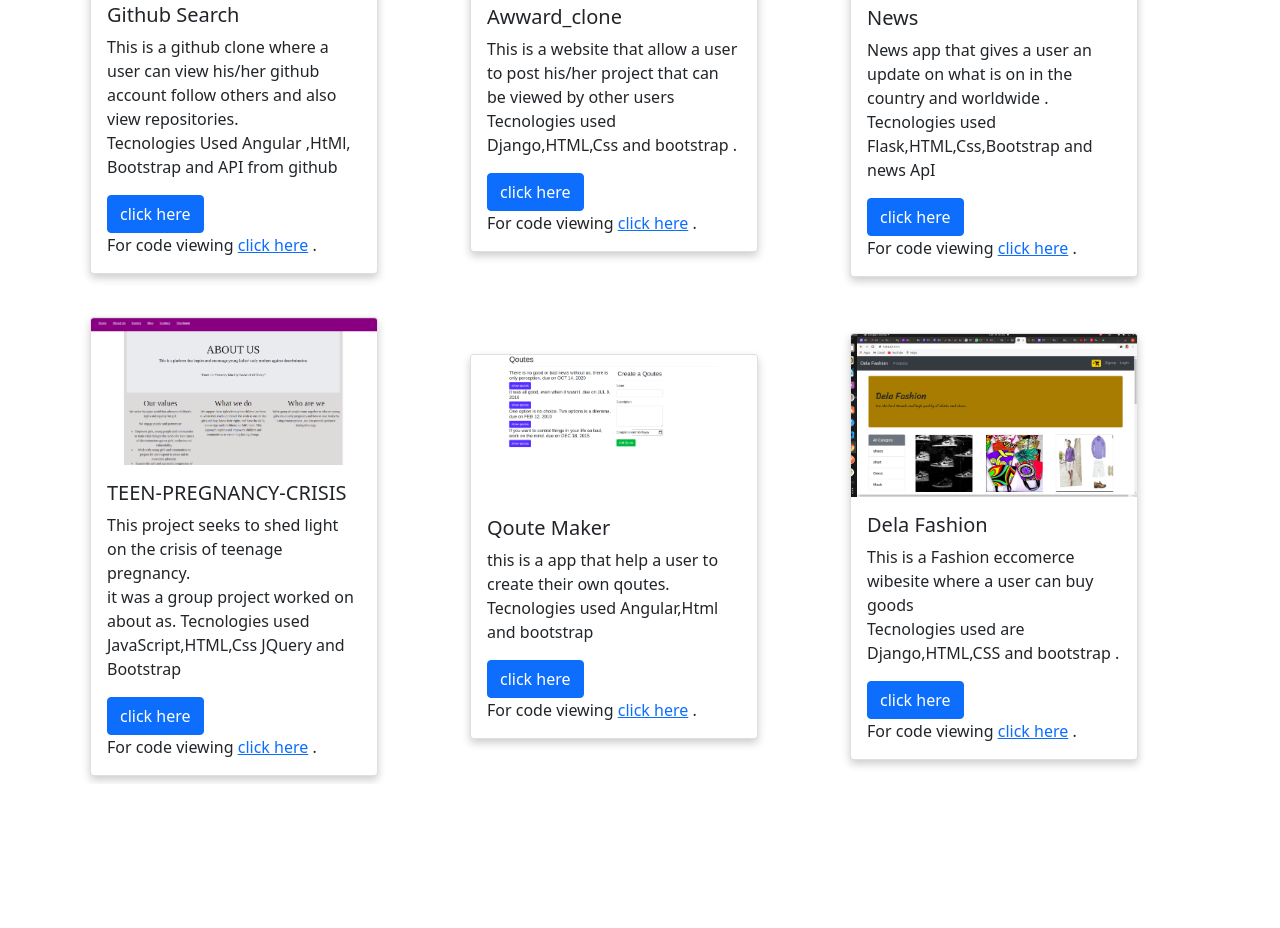
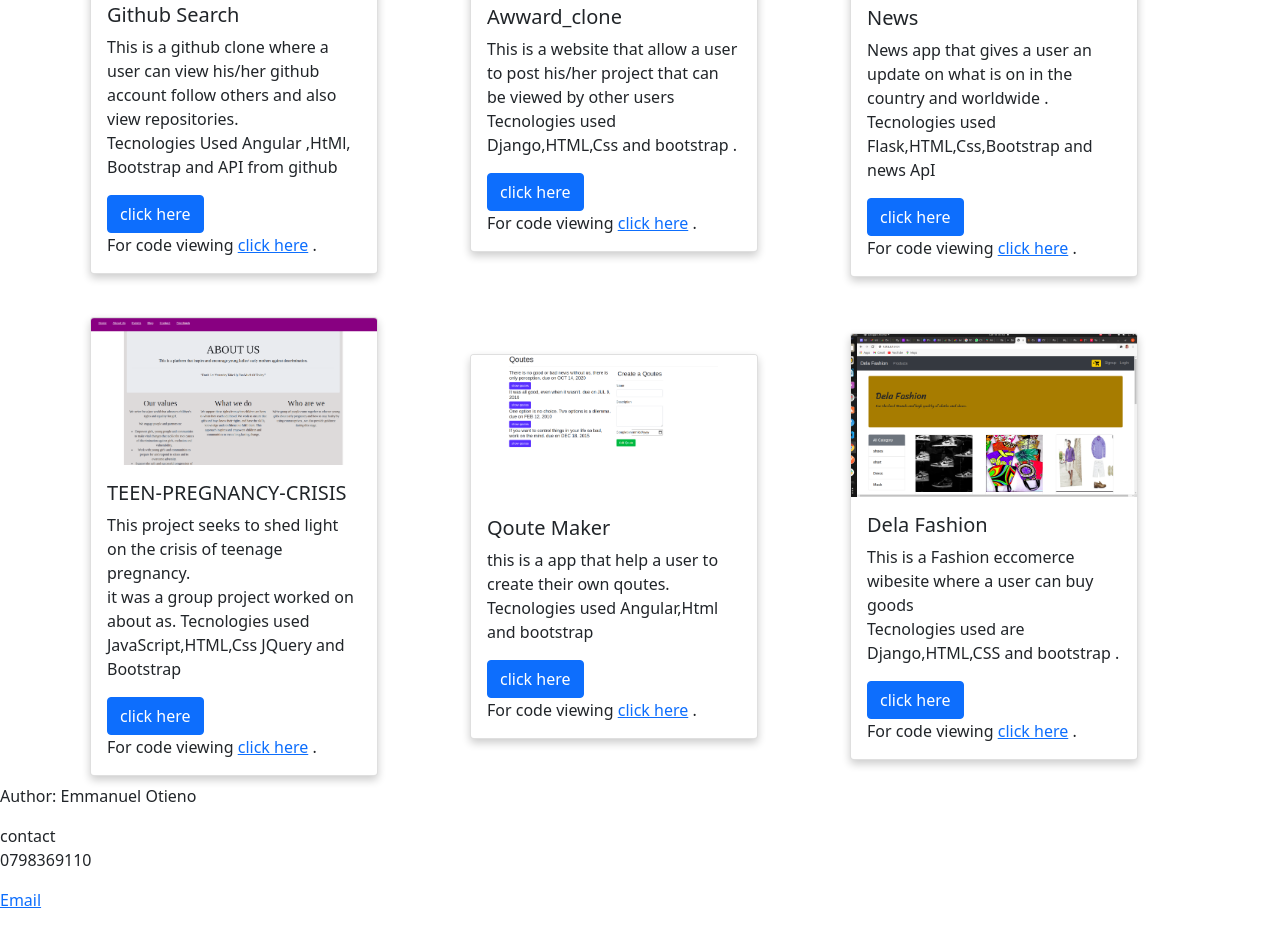
Before and after one commit to Emmanuel-otieno/My-Portfolio, a plain HTML site: page index.html in a window 1280 px wide. Shown: the part 1284-2212 px from the top of the page. Before the commit the page ends 2068 px from the top, so only its background shows below. Drawn offline with nearby package versions, Linux system fonts and the light colour scheme.

Commit message:
add footer

```diff
--- a/index.html
+++ b/index.html
@@ -210,7 +210,12 @@
           </div>
 
 
-
+          <footer>
+            <p>Author: Emmanuel Otieno</p>
+            <p>contact <br> 0798369110</p>
+            <P><a href="email to:sakoemmanuel4@gmail.com">Email</a>
+            </P>
+            </footer>
 
 
     </div>
```
